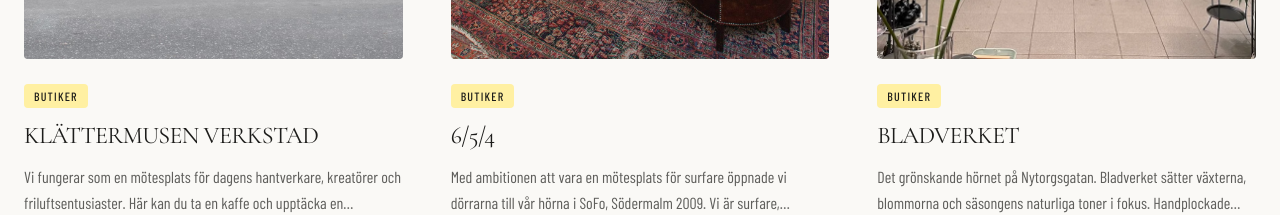
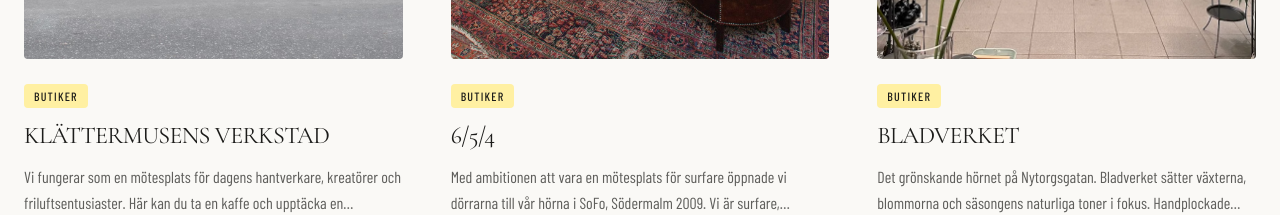
Before and after one commit to macleemensah/nytorgsstraket, a React (Vite) app: page /kategori/butiker in a window 1280 px wide. Shown: the part 1740-1955 px from the top of the page. Built offline with nearby package versions, Linux system fonts and the light colour scheme; no server answers.

Commit message:
feat: update Klättermusens Verkstad name, address and gallery image

```diff
--- a/src/data/stores.ts
+++ b/src/data/stores.ts
@@ -29,7 +29,7 @@
 import klattermusenHero from '../assets/stores/klattermusen/hero.jpg';
 import klattermusenGallery1 from '../assets/stores/klattermusen/gallery1.jpg';
 import klattermusenGallery2 from '../assets/stores/klattermusen/gallery2.jpg';
-import klattermusenGallery3 from '../assets/stores/klattermusen/gallery3.jpg';
+import klattermusenGallery3 from '../assets/stores/klattermusen/gallery3_new.jpg';
 import bladverketHero from '../assets/stores/bladverket/hero.webp';
 import bladverketGallery1 from '../assets/stores/bladverket/gallery1.webp';
 import bladverketGallery2 from '../assets/stores/bladverket/gallery2.jpg';
@@ -226,7 +226,7 @@
   },
   {
     slug: 'klattermusen',
-    name: "Klättermusen Verkstad",
+    name: "Klättermusens Verkstad",
     category: 'Butiker',
     logo: klattermusenLogo,
     url: "https://www.instagram.com/klattermusens.verkstad/",
@@ -243,7 +243,7 @@
       klattermusenGallery2,
       klattermusenGallery3
     ],
-    address: "Nytorgsgatan 38, Stockholm"
+    address: "Nytorgsgatan 36, Stockholm"
   },
   {
     slug: '654',
```
Also changed, not shown: src/assets/stores/klattermusen/gallery3_new.jpg (added).
